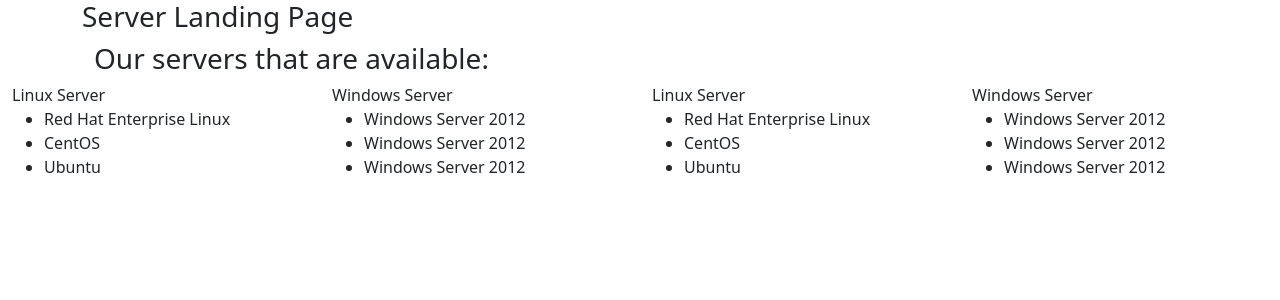
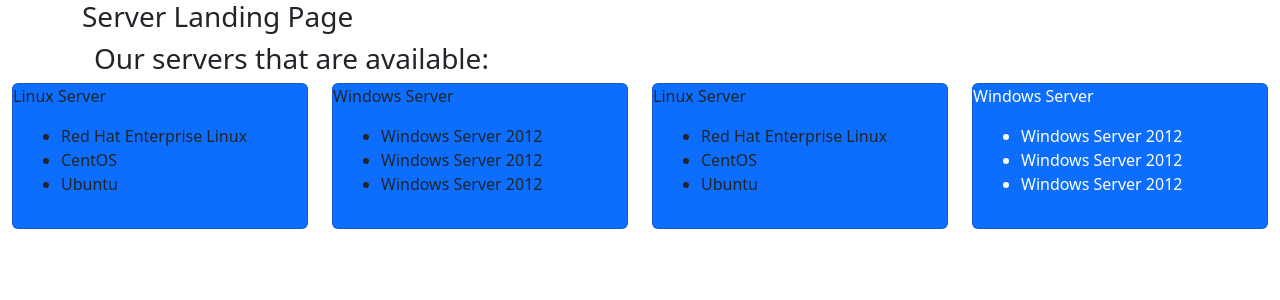
Before and after one commit to MuhammadDaniyall/Server_Monitring, a Next.js app: page /dashboard in a window 1280 px wide. Shown: the top 300 px of the page. Built offline with nearby package versions, Linux system fonts and the light colour scheme.

Commit message:
Change dashboard bootstrap classes

```diff
--- a/pages/dashboard.js
+++ b/pages/dashboard.js
@@ -16,9 +16,9 @@
     <div className={`row`}>
 
       <div className={`col-lg-3 col-md-4 col-sm-6`}>
-        <div className={`panel panel-primary`}>
-          <div className={`panel-heading`}>Linux Server</div>
-          <div className={`panel-body`}>
+        <div className={`card bg-primary`}>
+          <div className={`card-heading`}>Linux Server</div>
+          <div className={`card-body`}>
             <ul>
               <li>Red Hat Enterprise Linux</li>
               <li>CentOS</li>
@@ -28,9 +28,9 @@
         </div>
       </div>
       <div className={`col-lg-3 col-md-4 col-sm-6`}>
-        <div className={`panel panel-primary`}>
-          <div className={`panel-heading`}>Windows Server</div>
-          <div className={`panel-body`}>
+        <div className={`card bg-primary`}>
+          <div className={`card-heading`}>Windows Server</div>
+          <div className={`card-body`}>
             <ul>
               <li>Windows Server 2012</li>
               <li>Windows Server 2012</li>
@@ -41,9 +41,9 @@
       </div>
 
       <div className={`col-lg-3 col-md-4 col-sm-6`}>
-        <div className={`panel panel-primary`}>
-          <div className={`panel-heading`}>Linux Server</div>
-          <div className={`panel-body`}>
+        <div className={`card bg-primary`}>
+          <div className={`card-heading`}>Linux Server</div>
+          <div className={`card-body`}>
             <ul>
               <li>Red Hat Enterprise Linux</li>
               <li>CentOS</li>
@@ -54,9 +54,9 @@
       </div>
 
       <div className={`col-lg-3 col-md-4 col-sm-6`}>
-        <div className={`panel panel-primary`}>
-          <div className={`panel-heading`}>Windows Server</div>
-          <div className={`panel-body`}>
+        <div className={`card text-bg-primary`}>
+          <div className={`card-heading`}>Windows Server</div>
+          <div className={`card-body`}>
             <ul>
               <li>Windows Server 2012</li>
               <li>Windows Server 2012</li>
```
